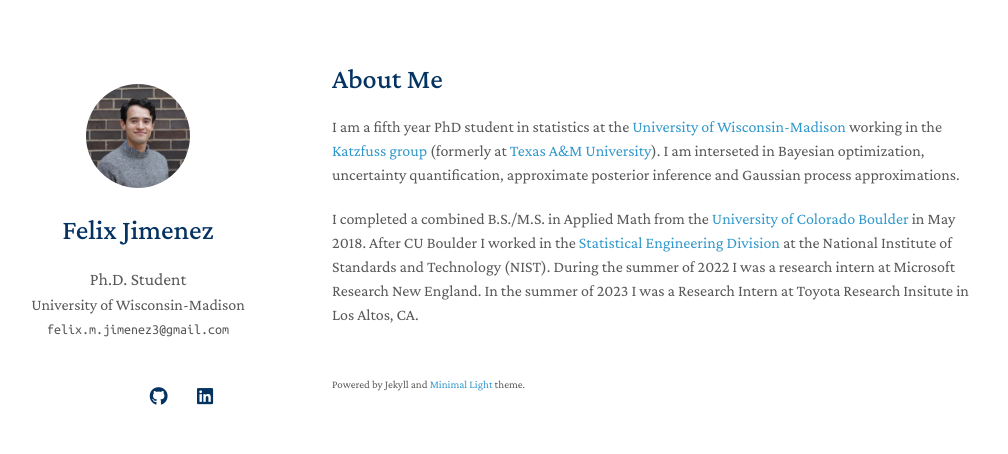
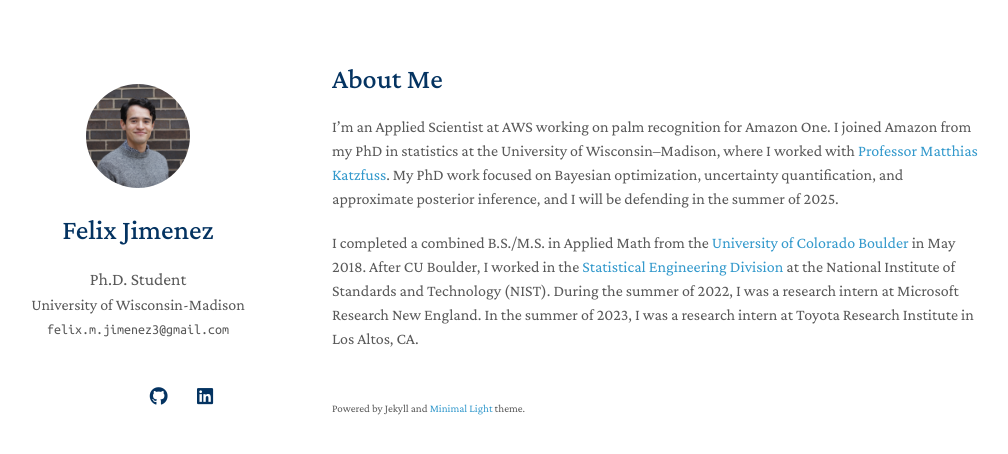
Before and after one commit to feji3769/feji3769.github.io, a Jekyll site: the page built from index.md, in a window 1280 px wide. Shown: the top 454 px of the page, without its empty margins (138-1146 px from the left). Built offline with Jekyll 4.4.1, drawn with Linux system fonts in a browser that asks for light colours; nearby versions of some CDN libraries; a style sheet for code colours, icons or effects is not loaded; our own code applies the rules of GitHub Pages for plain Markdown files.

Commit message:
Update index.md
Update about me.

```diff
--- a/index.md
+++ b/index.md
@@ -3,6 +3,6 @@
 ---
 
 # About Me
-I am a fifth year PhD student in statistics at the [University of Wisconsin-Madison]([https://stat.tamu.edu/](https://stat.wisc.edu/)) working in the [Katzfuss group](https://sites.google.com/view/katzfuss/) (formerly at [Texas A&M University](https://stat.tamu.edu/)). I am interseted in Bayesian optimization, uncertainty quantification, approximate posterior inference and Gaussian process approximations.
+I'm an Applied Scientist at AWS working on palm recognition for Amazon One. I joined Amazon from my PhD in statistics at the University of Wisconsin–Madison, where I worked with [Professor Matthias Katzfuss](https://sites.google.com/view/katzfuss/). My PhD work focused on Bayesian optimization, uncertainty quantification, and approximate posterior inference, and I will be defending in the summer of 2025.
 
-I completed a combined B.S./M.S. in Applied Math from the [University of Colorado Boulder](https://www.colorado.edu/amath/) in May 2018. After CU Boulder I worked in the [Statistical Engineering Division](https://www.nist.gov/itl/sed) at the National Institute of Standards and Technology (NIST). During the summer of 2022 I was a research intern at Microsoft Research New England. In the summer of 2023 I was a Research Intern at Toyota Research Insitute in Los Altos, CA.
+I completed a combined B.S./M.S. in Applied Math from the [University of Colorado Boulder](https://www.colorado.edu/amath/) in May 2018. After CU Boulder, I worked in the [Statistical Engineering Division](https://www.nist.gov/itl/sed) at the National Institute of Standards and Technology (NIST). During the summer of 2022, I was a research intern at Microsoft Research New England. In the summer of 2023, I was a research intern at Toyota Research Institute in Los Altos, CA.
```
